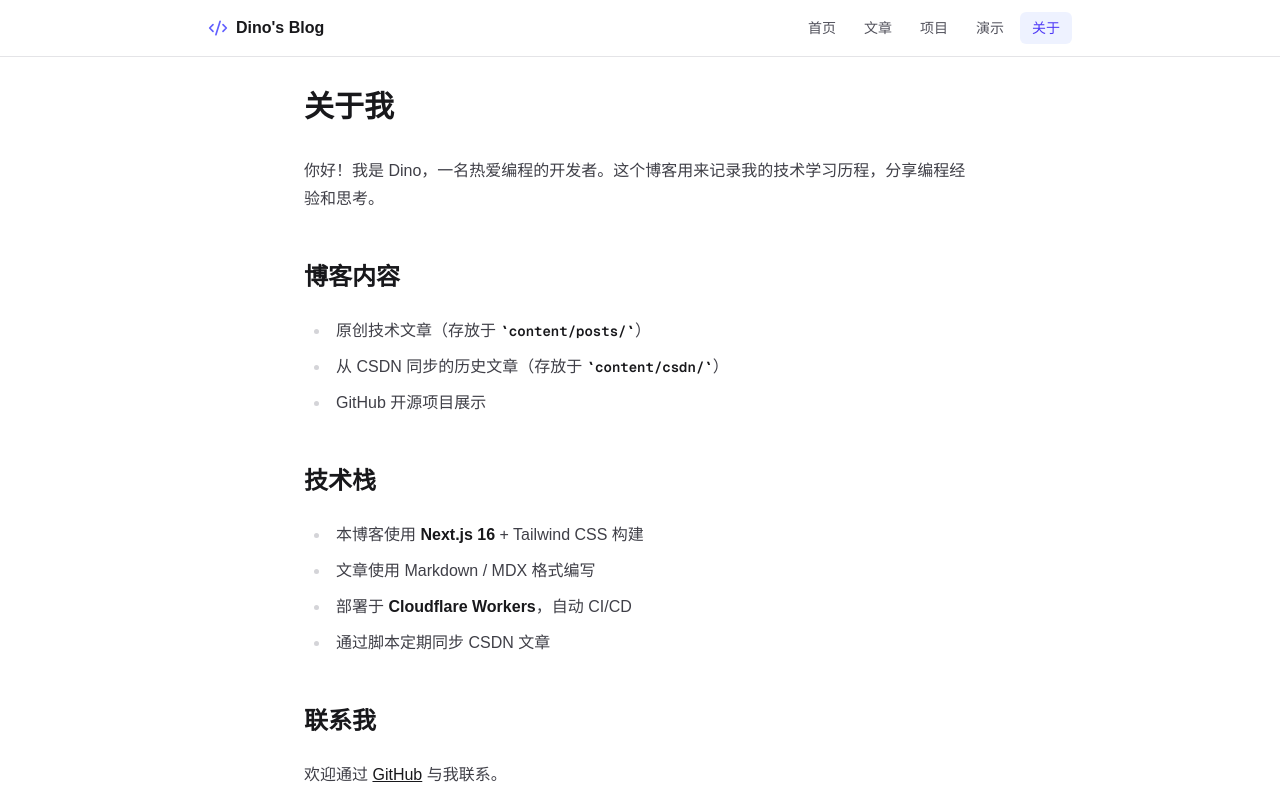
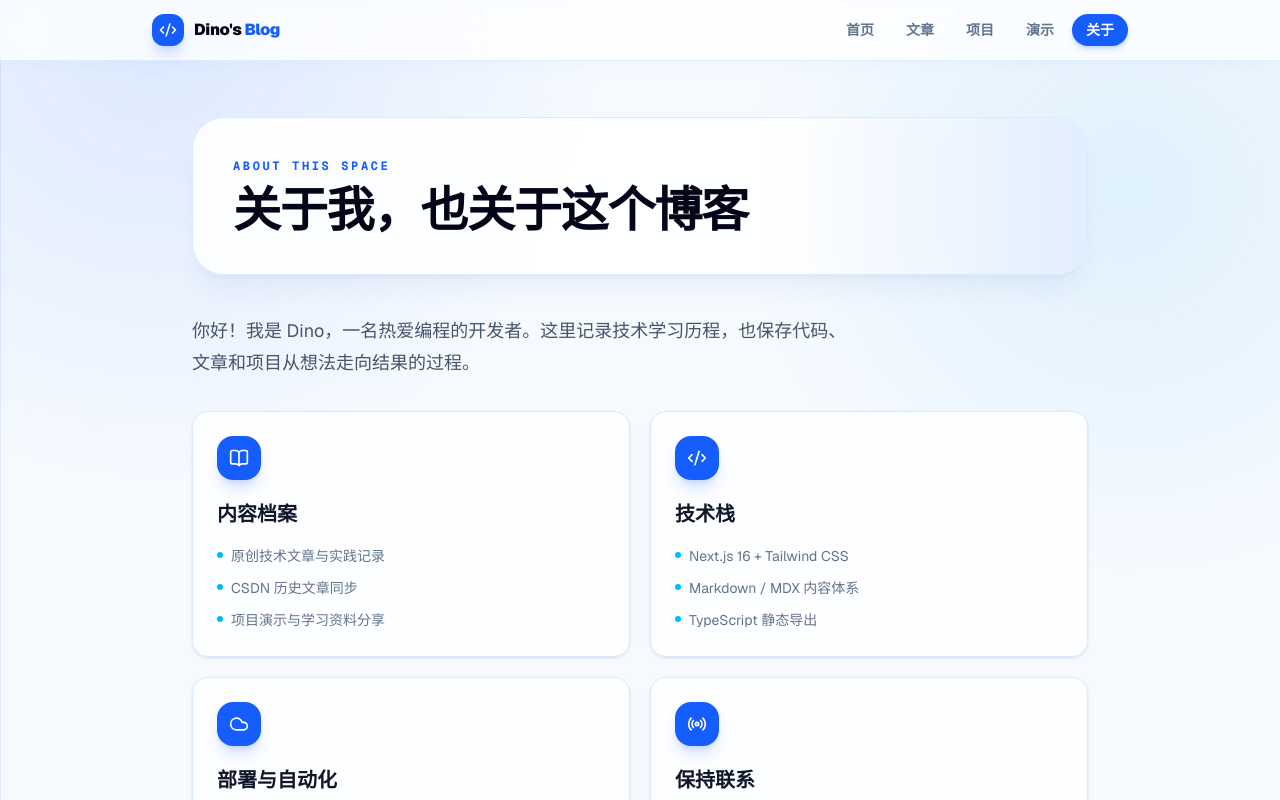
Before and after one commit to Dinoo1412/my-blog, a Next.js app: page /about in a window 1280 px wide. Shown: the top 800 px of the page. Built offline with nearby package versions, Linux system fonts and the light colour scheme.

Commit message:
feat(ui): 升级全站蓝白视觉体系
- 重设计首页 Hero、个人数据面板和内容分区
- 统一文章、项目和关于页面的蓝白视觉层次
- 优化导航、卡片、筛选器和文章阅读体验
- 增加全局网格背景与深色模式适配

```diff
--- a/src/app/about/page.tsx
+++ b/src/app/about/page.tsx
@@ -1,6 +1,7 @@
 import { getGitHubUser } from "@/lib/github";
 import Image from "next/image";
 import type { Metadata } from "next";
+import { BookOpen, Cloud, Code2, GitBranch, Radio } from "lucide-react";
 
 export const metadata: Metadata = { title: "关于" };
 
@@ -8,52 +9,54 @@ export default async function AboutPage() {
   const user = await getGitHubUser();
 
   return (
-    <div className="mx-auto max-w-2xl">
-      <h1 className="mb-8 text-3xl font-bold text-zinc-900 dark:text-white">关于我</h1>
+    <div className="mx-auto max-w-4xl">
+      <header className="relative mb-10 overflow-hidden rounded-[2rem] border border-blue-100 bg-white/85 p-7 shadow-xl shadow-blue-900/5 backdrop-blur dark:border-blue-900/70 dark:bg-[#0a1d38]/85 sm:p-10">
+        <div className="absolute right-0 top-0 h-full w-1/3 bg-gradient-to-l from-blue-100/80 to-transparent dark:from-blue-900/30" />
+        <p className="relative font-mono text-xs font-bold tracking-[0.22em] text-blue-600 uppercase dark:text-blue-400">About this space</p>
+        <h1 className="relative mt-3 text-4xl font-black tracking-tight text-slate-950 dark:text-white sm:text-5xl">关于我，也关于这个博客</h1>
+      </header>
 
       {user && (
-        <div className="mb-8 flex items-center gap-5">
+        <div className="mb-10 flex flex-col items-start gap-5 rounded-2xl bg-[#071b3a] p-6 text-white shadow-xl shadow-blue-950/15 sm:flex-row sm:items-center sm:p-8">
           <Image
             src={user.avatar_url}
             alt={user.name || user.login}
             width={80}
             height={80}
-            className="rounded-full border-4 border-white shadow dark:border-zinc-800"
+            className="rounded-2xl border-4 border-blue-300/30 shadow-xl"
           />
           <div>
-            <h2 className="text-xl font-bold">{user.name}</h2>
-            <p className="text-zinc-500">@{user.login}</p>
-            {user.bio && <p className="mt-1 text-zinc-500">{user.bio}</p>}
+            <p className="font-mono text-[10px] font-bold tracking-[0.18em] text-sky-300 uppercase">Developer profile</p>
+            <h2 className="mt-1 text-2xl font-black">{user.name}</h2>
+            <p className="text-blue-100/60">@{user.login}</p>
+            {user.bio && <p className="mt-2 text-blue-100/75">{user.bio}</p>}
           </div>
+          <a href={user.html_url} target="_blank" rel="noopener noreferrer" className="inline-flex items-center gap-2 rounded-full border border-white/15 bg-white/10 px-4 py-2 text-sm font-bold transition hover:bg-white/15 sm:ml-auto">
+            <GitBranch className="h-4 w-4" /> GitHub
+          </a>
         </div>
       )}
 
-      <div className="prose prose-zinc max-w-none dark:prose-invert">
-        <p>
-          你好！我是 Dino，一名热爱编程的开发者。这个博客用来记录我的技术学习历程，分享编程经验和思考。
-        </p>
-        <h2>博客内容</h2>
-        <ul>
-          <li>原创技术文章（存放于 <code>content/posts/</code>）</li>
-          <li>从 CSDN 同步的历史文章（存放于 <code>content/csdn/</code>）</li>
-          <li>GitHub 开源项目展示</li>
-        </ul>
-        <h2>技术栈</h2>
-        <ul>
-          <li>本博客使用 <strong>Next.js 16</strong> + Tailwind CSS 构建</li>
-          <li>文章使用 Markdown / MDX 格式编写</li>
-          <li>部署于 <strong>Cloudflare Workers</strong>，自动 CI/CD</li>
-          <li>通过脚本定期同步 CSDN 文章</li>
-        </ul>
-        <h2>联系我</h2>
-        <p>
-          欢迎通过{" "}
-          <a href={user?.html_url || "https://github.com"} target="_blank" rel="noopener noreferrer">
-            GitHub
-          </a>{" "}
-          与我联系。
-        </p>
+      <p className="mb-8 max-w-2xl text-lg leading-8 text-slate-600 dark:text-slate-300">你好！我是 Dino，一名热爱编程的开发者。这里记录技术学习历程，也保存代码、文章和项目从想法走向结果的过程。</p>
+
+      <div className="grid gap-5 sm:grid-cols-2">
+        <InfoCard icon={BookOpen} title="内容档案" items={["原创技术文章与实践记录", "CSDN 历史文章同步", "项目演示与学习资料分享"]} />
+        <InfoCard icon={Code2} title="技术栈" items={["Next.js 16 + Tailwind CSS", "Markdown / MDX 内容体系", "TypeScript 静态导出"]} />
+        <InfoCard icon={Cloud} title="部署与自动化" items={["Cloudflare Workers 全球部署", "GitHub Actions 自动检查", "CSDN 定时同步工作流"]} />
+        <InfoCard icon={Radio} title="保持联系" items={["通过 GitHub 查看最新代码", "在文章与项目中持续更新", "欢迎交流技术与产品实践"]} />
       </div>
     </div>
   );
 }
+
+function InfoCard({ icon: Icon, title, items }: { icon: typeof BookOpen; title: string; items: string[] }) {
+  return (
+    <section className="rounded-2xl border border-blue-100 bg-white/80 p-6 shadow-sm backdrop-blur transition hover:-translate-y-1 hover:shadow-xl hover:shadow-blue-900/5 dark:border-blue-900/70 dark:bg-[#0a1d38]/80">
+      <span className="grid h-11 w-11 place-items-center rounded-2xl bg-blue-600 text-white shadow-lg shadow-blue-600/20"><Icon className="h-5 w-5" /></span>
+      <h2 className="mt-5 text-xl font-black text-slate-900 dark:text-white">{title}</h2>
+      <ul className="mt-4 space-y-2 text-sm leading-6 text-slate-500 dark:text-slate-400">
+        {items.map((item) => <li key={item} className="flex gap-2"><span className="mt-2 h-1.5 w-1.5 shrink-0 rounded-full bg-sky-400" />{item}</li>)}
+      </ul>
+    </section>
+  );
+}
--- a/src/app/globals.css
+++ b/src/app/globals.css
@@ -2,8 +2,10 @@
 @plugin "@tailwindcss/typography";
 
 :root {
-  --background: #ffffff;
-  --foreground: #171717;
+  --background: #f6faff;
+  --foreground: #10233f;
+  --surface: rgba(255, 255, 255, 0.82);
+  --line: rgba(37, 99, 235, 0.12);
 }
 
 @theme inline {
@@ -15,13 +17,37 @@
 
 @media (prefers-color-scheme: dark) {
   :root {
-    --background: #0a0a0a;
-    --foreground: #ededed;
+    --background: #061225;
+    --foreground: #e7f1ff;
+    --surface: rgba(9, 28, 54, 0.82);
+    --line: rgba(96, 165, 250, 0.15);
   }
+}
+
+html {
+  scroll-behavior: smooth;
 }
 
 body {
   background: var(--background);
   color: var(--foreground);
-  font-family: Arial, Helvetica, sans-serif;
+  font-family: var(--font-geist-sans), "Microsoft YaHei", sans-serif;
+  min-height: 100vh;
+  background-image:
+    radial-gradient(circle at 12% 4%, rgba(59, 130, 246, 0.14), transparent 28rem),
+    radial-gradient(circle at 88% 24%, rgba(14, 165, 233, 0.1), transparent 24rem),
+    linear-gradient(var(--line) 1px, transparent 1px),
+    linear-gradient(90deg, var(--line) 1px, transparent 1px);
+  background-size: auto, auto, 48px 48px, 48px 48px;
+  background-attachment: fixed;
 }
+
+::selection {
+  background: #2563eb;
+  color: white;
+}
+
+a,
+button {
+  -webkit-tap-highlight-color: transparent;
+}
--- a/src/app/layout.tsx
+++ b/src/app/layout.tsx
@@ -22,14 +22,14 @@ export const metadata: Metadata = {
 export default function RootLayout({ children }: { children: React.ReactNode }) {
   return (
     <html lang="zh-CN" suppressHydrationWarning className={`${geistSans.variable} ${geistMono.variable}`}>
-      <body className="bg-zinc-50 text-zinc-900 antialiased dark:bg-zinc-950 dark:text-zinc-100">
+      <body className="text-slate-900 antialiased dark:text-blue-50">
         <Navbar />
-        <main className="mx-auto max-w-4xl px-4 py-8">{children}</main>
-        <footer className="mt-16 border-t border-zinc-200 py-8 text-center text-sm text-zinc-400 dark:border-zinc-800">
-          <p>
-            Built with Next.js · 同步自{" "}
+        <main className="relative mx-auto max-w-5xl px-4 py-10 sm:px-6 sm:py-14">{children}</main>
+        <footer className="mt-20 border-t border-blue-100/80 bg-white/55 py-9 text-center text-sm text-slate-400 backdrop-blur dark:border-blue-900/60 dark:bg-[#07172c]/70">
+          <p className="font-mono text-xs tracking-wide">
+            BUILT WITH NEXT.JS · SYNCED FROM{" "}
             <a href="https://github.com/Dinoo1412" target="_blank" rel="noopener noreferrer" className="hover:text-indigo-500">
-              GitHub
+              GITHUB
             </a>{" "}
             &amp;{" "}
             <a href="https://csdn.net" target="_blank" rel="noopener noreferrer" className="hover:text-red-500">
--- a/src/app/page.tsx
+++ b/src/app/page.tsx
@@ -4,7 +4,7 @@ import { getAllPosts } from "@/lib/posts";
 import { getGitHubUser, getGitHubRepos } from "@/lib/github";
 import PostCard from "@/components/PostCard";
 import RepoCard from "@/components/RepoCard";
-import { BookOpen, ArrowRight } from "lucide-react";
+import { ArrowRight, BookOpen, Code2, Layers3, Sparkles } from "lucide-react";
 
 function GithubIcon({ className }: { className?: string }) {
   return (
@@ -15,116 +15,96 @@ function GithubIcon({ className }: { className?: string }) {
 }
 
 export default async function HomePage() {
-  const [posts, user, repos] = await Promise.all([
-    getAllPosts(),
-    getGitHubUser(),
-    getGitHubRepos(6),
-  ]);
-
+  const [posts, user, repos] = await Promise.all([getAllPosts(), getGitHubUser(), getGitHubRepos(6)]);
   const recentPosts = posts.slice(0, 6);
 
   return (
-    <div className="space-y-16">
-      {/* Hero */}
-      <section className="flex flex-col items-start gap-6 sm:flex-row sm:items-center">
-        {user?.avatar_url && (
-          <Image
-            src={user.avatar_url}
-            alt={user.name || user.login}
-            width={96}
-            height={96}
-            className="rounded-full border-4 border-white shadow-md dark:border-zinc-800"
-          />
-        )}
+    <div className="space-y-20">
+      <section className="relative overflow-hidden rounded-[2.25rem] bg-[#071b3a] px-6 py-10 text-white shadow-2xl shadow-blue-950/20 sm:px-10 sm:py-14 lg:px-14 lg:py-16">
+        <div className="absolute inset-0 bg-[radial-gradient(circle_at_82%_18%,rgba(56,189,248,0.35),transparent_26rem)]" />
+        <div className="absolute -bottom-32 -left-24 h-80 w-80 rounded-full border-[54px] border-blue-400/10" />
+        <div className="absolute right-8 top-7 font-mono text-xs tracking-[0.28em] text-blue-200/55">BUILD · WRITE · SHARE</div>
+
+        <div className="relative grid gap-10 lg:grid-cols-[1fr_280px] lg:items-end">
           <div>
-          <h1 className="text-3xl font-bold text-zinc-900 dark:text-white">
-            {user?.name || "Dino"}
+            <div className="mb-6 inline-flex items-center gap-2 rounded-full border border-blue-300/20 bg-blue-300/10 px-3 py-1.5 text-xs font-semibold tracking-[0.18em] text-blue-200 uppercase">
+              <Sparkles className="h-3.5 w-3.5" />
+              Developer notes & experiments
+            </div>
+            <h1 className="max-w-2xl text-4xl font-black leading-[1.08] tracking-[-0.04em] sm:text-6xl">
+              把代码写进现实，
+              <span className="text-sky-300">把过程留在这里。</span>
             </h1>
-          <p className="mt-1 text-zinc-500 dark:text-zinc-400">
-            {user?.bio || "热爱编程，记录技术思考与代码实践"}
+            <p className="mt-6 max-w-xl text-base leading-7 text-blue-100/70 sm:text-lg">
+              {user?.bio || "记录技术思考、工程实践与持续生长的项目。"}
             </p>
-          <div className="mt-3 flex gap-3">
+            <div className="mt-8 flex flex-wrap gap-3">
               {user && (
-              <a
-                href={user.html_url}
-                target="_blank"
-                rel="noopener noreferrer"
-                className="inline-flex items-center gap-1.5 rounded-full bg-zinc-900 px-4 py-1.5 text-sm font-medium text-white hover:bg-zinc-700 dark:bg-white dark:text-zinc-900 dark:hover:bg-zinc-200"
-              >
+                <a href={user.html_url} target="_blank" rel="noopener noreferrer" className="inline-flex items-center gap-2 rounded-full bg-blue-500 px-5 py-2.5 text-sm font-bold text-white shadow-lg shadow-blue-500/25 transition hover:-translate-y-0.5 hover:bg-blue-400">
                   <GithubIcon className="h-4 w-4" />
                   GitHub
                 </a>
               )}
-            <Link
-              href="/blog"
-              className="inline-flex items-center gap-1.5 rounded-full border border-zinc-300 px-4 py-1.5 text-sm font-medium text-zinc-700 hover:border-indigo-400 hover:text-indigo-600 dark:border-zinc-700 dark:text-zinc-300"
-            >
+              <Link href="/blog" className="inline-flex items-center gap-2 rounded-full border border-white/20 bg-white/5 px-5 py-2.5 text-sm font-bold text-white backdrop-blur transition hover:-translate-y-0.5 hover:bg-white/10">
                 <BookOpen className="h-4 w-4" />
                 阅读文章
               </Link>
+              <Link href="/demos" className="inline-flex items-center gap-2 rounded-full border border-white/20 bg-white/5 px-5 py-2.5 text-sm font-bold text-white backdrop-blur transition hover:-translate-y-0.5 hover:bg-white/10">
+                <Layers3 className="h-4 w-4" />
+                项目分享
+              </Link>
+            </div>
+          </div>
+
+          <div className="rounded-3xl border border-white/15 bg-white/8 p-5 backdrop-blur-md">
+            <div className="flex items-center gap-4">
+              {user?.avatar_url ? (
+                <Image src={user.avatar_url} alt={user.name || user.login} width={72} height={72} className="rounded-2xl border border-white/20 shadow-xl" />
+              ) : (
+                <span className="grid h-[72px] w-[72px] place-items-center rounded-2xl bg-blue-500"><Code2 /></span>
+              )}
+              <div>
+                <p className="text-xs font-medium tracking-wider text-blue-200/60 uppercase">Profile</p>
+                <h2 className="mt-1 text-xl font-black">{user?.name || "Dino"}</h2>
+                <p className="text-sm text-blue-100/60">@{user?.login || "Dinoo1412"}</p>
+              </div>
+            </div>
+            <div className="mt-6 grid grid-cols-3 gap-2 border-t border-white/10 pt-5 text-center">
+              <div><strong className="block text-xl text-sky-300">{posts.length}</strong><span className="text-[10px] text-blue-100/50">POSTS</span></div>
+              <div><strong className="block text-xl text-sky-300">{user?.public_repos || repos.length}</strong><span className="text-[10px] text-blue-100/50">REPOS</span></div>
+              <div><strong className="block text-xl text-sky-300">{user?.followers || 0}</strong><span className="text-[10px] text-blue-100/50">FOLLOWERS</span></div>
+            </div>
           </div>
         </div>
       </section>
 
-      {/* Recent Posts */}
       {recentPosts.length > 0 && (
         <section>
-          <div className="mb-5 flex items-center justify-between">
-            <h2 className="text-xl font-bold text-zinc-900 dark:text-white">最新文章</h2>
-            <Link
-              href="/blog"
-              className="flex items-center gap-1 text-sm text-indigo-600 hover:underline dark:text-indigo-400"
-            >
-              全部文章 <ArrowRight className="h-4 w-4" />
-            </Link>
-          </div>
-          <div className="grid gap-4 sm:grid-cols-2">
-            {recentPosts.map((post) => (
-              <PostCard key={post.slug} post={post} />
-            ))}
-          </div>
+          <SectionHeading eyebrow="Latest writing" title="最新文章" href="/blog" linkLabel="全部文章" />
+          <div className="grid gap-5 sm:grid-cols-2">{recentPosts.map((post) => <PostCard key={post.slug} post={post} />)}</div>
         </section>
       )}
 
-      {/* GitHub Projects */}
       {repos.length > 0 && (
         <section>
-          <div className="mb-5 flex items-center justify-between">
-            <h2 className="text-xl font-bold text-zinc-900 dark:text-white">开源项目</h2>
-            <Link
-              href="/projects"
-              className="flex items-center gap-1 text-sm text-indigo-600 hover:underline dark:text-indigo-400"
-            >
-              全部项目 <ArrowRight className="h-4 w-4" />
-            </Link>
-          </div>
-          <div className="grid gap-4 sm:grid-cols-2 lg:grid-cols-3">
-            {repos.map((repo) => (
-              <RepoCard key={repo.id} repo={repo} />
-            ))}
-          </div>
-        </section>
-      )}
-
-      {/* Stats */}
-      {user && (
-        <section className="rounded-xl border border-zinc-200 bg-white p-6 dark:border-zinc-800 dark:bg-zinc-900">
-          <div className="grid grid-cols-3 divide-x divide-zinc-200 text-center dark:divide-zinc-800">
-            <div className="px-4">
-              <div className="text-2xl font-bold text-indigo-600">{posts.length}</div>
-              <div className="text-sm text-zinc-500">篇文章</div>
-            </div>
-            <div className="px-4">
-              <div className="text-2xl font-bold text-indigo-600">{user.public_repos}</div>
-              <div className="text-sm text-zinc-500">个仓库</div>
-            </div>
-            <div className="px-4">
-              <div className="text-2xl font-bold text-indigo-600">{user.followers}</div>
-              <div className="text-sm text-zinc-500">位关注者</div>
-            </div>
-          </div>
+          <SectionHeading eyebrow="Open source" title="开源项目" href="/projects" linkLabel="全部项目" />
+          <div className="grid gap-5 sm:grid-cols-2 lg:grid-cols-3">{repos.map((repo) => <RepoCard key={repo.id} repo={repo} />)}</div>
         </section>
       )}
     </div>
   );
 }
+
+function SectionHeading({ eyebrow, title, href, linkLabel }: { eyebrow: string; title: string; href: string; linkLabel: string }) {
+  return (
+    <div className="mb-7 flex items-end justify-between gap-4">
+      <div>
+        <p className="font-mono text-xs font-semibold tracking-[0.2em] text-blue-600 uppercase dark:text-blue-400">{eyebrow}</p>
+        <h2 className="mt-2 text-3xl font-black tracking-tight text-slate-950 dark:text-white">{title}</h2>
+      </div>
+      <Link href={href} className="group flex items-center gap-1.5 text-sm font-bold text-blue-600 dark:text-blue-400">
+        {linkLabel}<ArrowRight className="h-4 w-4 transition-transform group-hover:translate-x-1" />
+      </Link>
+    </div>
+  );
+}
--- a/src/components/Navbar.tsx
+++ b/src/components/Navbar.tsx
@@ -26,13 +26,16 @@ const navLinks = [
 export default function Navbar() {
   const pathname = usePathname();
   const [open, setOpen] = useState(false);
+  const isActive = (href: string) => pathname === href || (href !== "/" && pathname.startsWith(`${href}/`));
 
   return (
-    <header className="sticky top-0 z-50 border-b border-zinc-200 bg-white/80 backdrop-blur dark:border-zinc-800 dark:bg-zinc-950/80">
-      <nav className="mx-auto flex max-w-4xl items-center justify-between px-4 py-3">
-        <Link href="/" className="flex items-center gap-2 font-bold text-zinc-900 dark:text-white">
-          <Code2 className="h-5 w-5 text-indigo-500" />
-          <span>Dino&apos;s Blog</span>
+    <header className="sticky top-0 z-50 border-b border-blue-100/80 bg-white/75 shadow-[0_1px_20px_rgba(37,99,235,0.04)] backdrop-blur-xl dark:border-blue-900/60 dark:bg-[#061225]/80">
+      <nav className="mx-auto flex max-w-5xl items-center justify-between px-4 py-3.5 sm:px-6">
+        <Link href="/" className="group flex items-center gap-2.5 font-black tracking-tight text-slate-950 dark:text-white">
+          <span className="grid h-8 w-8 place-items-center rounded-xl bg-blue-600 text-white shadow-lg shadow-blue-600/20 transition-transform group-hover:-rotate-6">
+            <Code2 className="h-4.5 w-4.5" />
+          </span>
+          <span>Dino&apos;s <span className="text-blue-600 dark:text-blue-400">Blog</span></span>
         </Link>
 
         {/* Desktop nav */}
@@ -41,10 +44,10 @@ export default function Navbar() {
             <Link
               key={link.href}
               href={link.href}
-              className={`rounded-md px-3 py-1.5 text-sm font-medium transition-colors ${
-                pathname === link.href
-                  ? "bg-indigo-50 text-indigo-600 dark:bg-indigo-950 dark:text-indigo-400"
-                  : "text-zinc-600 hover:text-zinc-900 dark:text-zinc-400 dark:hover:text-white"
+              className={`rounded-full px-3.5 py-1.5 text-sm font-semibold transition-all ${
+                isActive(link.href)
+                  ? "bg-blue-600 text-white shadow-md shadow-blue-600/20"
+                  : "text-slate-500 hover:bg-blue-50 hover:text-blue-700 dark:text-slate-300 dark:hover:bg-blue-950 dark:hover:text-blue-300"
               }`}
             >
               {link.label}
@@ -55,7 +58,7 @@ export default function Navbar() {
               href={`https://github.com/${GITHUB_USERNAME}`}
               target="_blank"
               rel="noopener noreferrer"
-              className="ml-2 rounded-md p-1.5 text-zinc-500 hover:text-zinc-900 dark:hover:text-white"
+              className="ml-2 rounded-full border border-blue-100 bg-white p-2 text-slate-500 transition hover:border-blue-300 hover:text-blue-700 dark:border-blue-900 dark:bg-blue-950/40 dark:text-slate-300"
             >
               <GithubIcon className="h-4 w-4" />
             </a>
@@ -64,7 +67,7 @@ export default function Navbar() {
 
         {/* Mobile hamburger */}
         <button
-          className="sm:hidden rounded-md p-1.5 text-zinc-500"
+          className="rounded-xl border border-blue-100 bg-white p-2 text-blue-700 shadow-sm dark:border-blue-900 dark:bg-blue-950 sm:hidden"
           onClick={() => setOpen((v) => !v)}
         >
           {open ? <X className="h-5 w-5" /> : <Menu className="h-5 w-5" />}
@@ -73,16 +76,16 @@ export default function Navbar() {
 
       {/* Mobile menu */}
       {open && (
-        <div className="border-t border-zinc-200 px-4 py-2 dark:border-zinc-800 sm:hidden">
+        <div className="border-t border-blue-100 bg-white/95 px-4 py-3 dark:border-blue-900 dark:bg-[#061225]/95 sm:hidden">
           {navLinks.map((link) => (
             <Link
               key={link.href}
               href={link.href}
               onClick={() => setOpen(false)}
-              className={`block rounded-md px-3 py-2 text-sm font-medium ${
-                pathname === link.href
-                  ? "text-indigo-600 dark:text-indigo-400"
-                  : "text-zinc-600 dark:text-zinc-400"
+              className={`block rounded-xl px-3 py-2.5 text-sm font-semibold ${
+                isActive(link.href)
+                  ? "bg-blue-600 text-white"
+                  : "text-slate-600 dark:text-slate-300"
               }`}
             >
               {link.label}
```
Also changed, not shown: src/app/blog/[slug]/page.tsx (+7 -7 lines), src/app/blog/page.tsx (+6 -4 lines), src/app/projects/page.tsx (+20 -14 lines), src/components/BlogList.tsx (+8 -8 lines), src/components/PostCard.tsx (+7 -6 lines), src/components/RepoCard.tsx (+7 -6 lines). Lines whose indentation alone changed are shown as unchanged.
